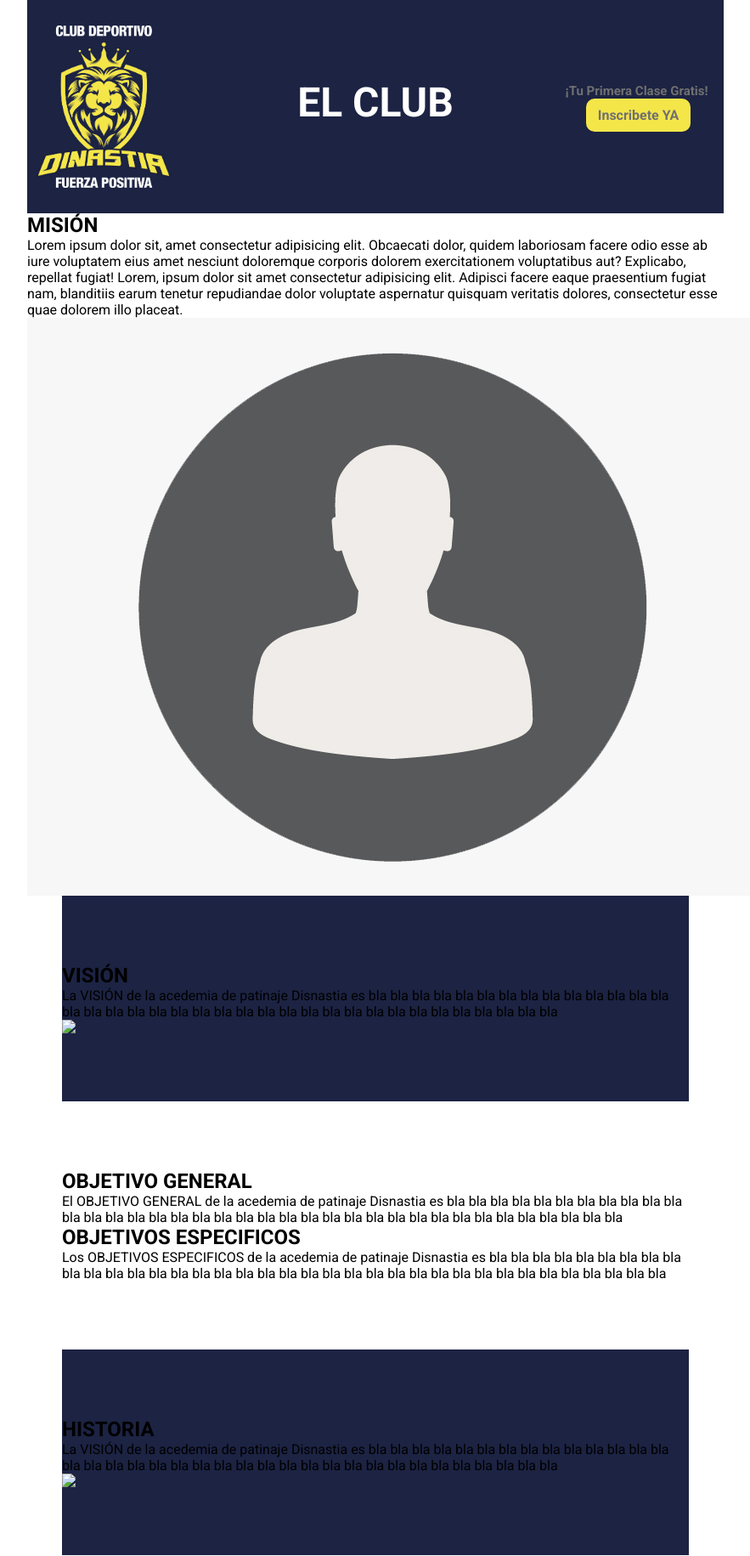
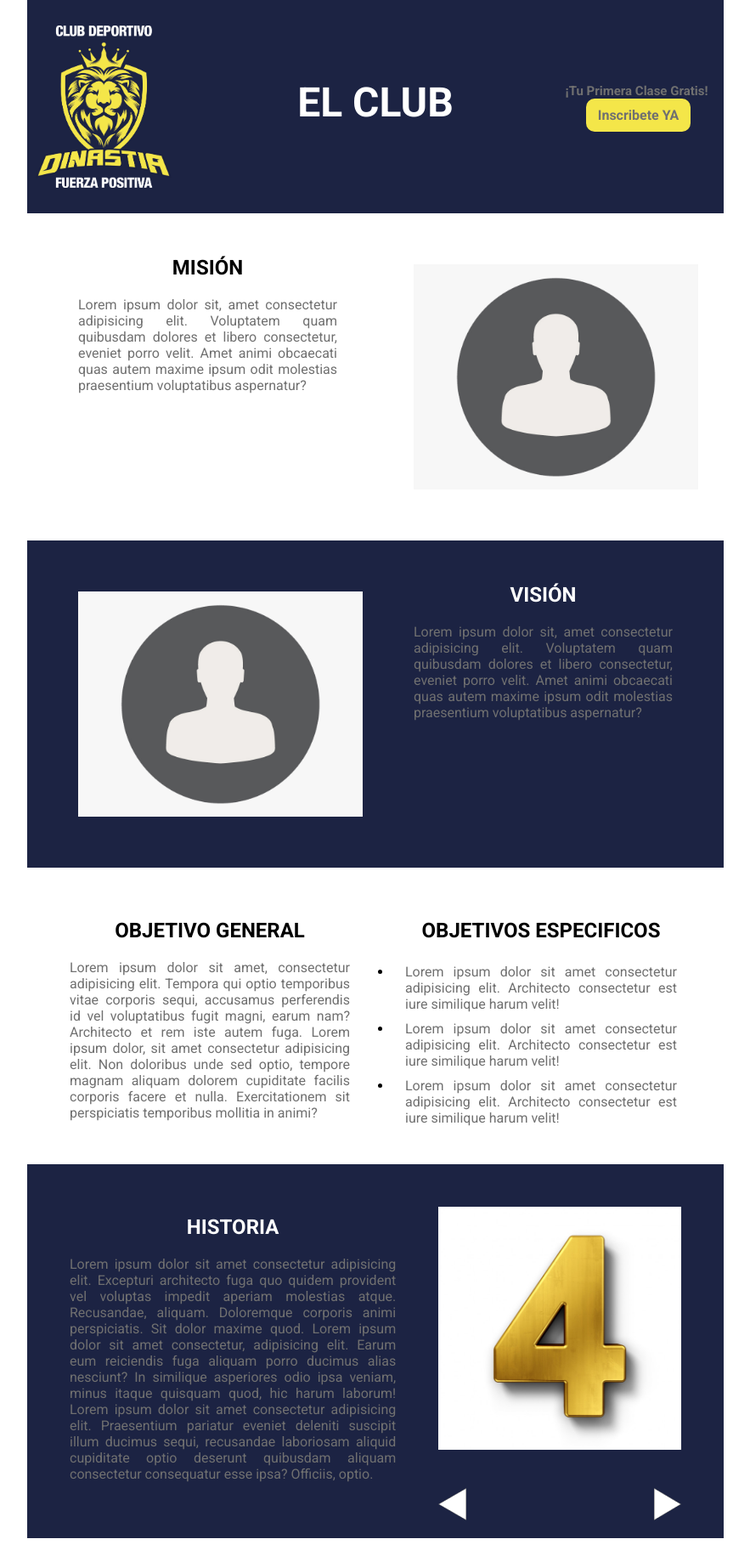
Before and after one commit to 147-11/DINASTIA, a PHP site: page /Club.html in a window 1280 px wide. Shown: the part 49-1880 px from the top of the page at 85% size, without its empty margins (198-1081 px from the left). Run offline with PHP 8.4, Linux system fonts and the light colour scheme; some libraries are stand-ins or nearby versions.

Commit message:
avance club

```diff
--- a/Club.html
+++ b/Club.html
@@ -13,7 +13,7 @@
         <nav class="menu">
             <ul>
                 <li><a href="index.html"><b>INICIO</b></a></li>
-                <li><a href="index.html#clb_intro" id="club"><b>EL CLUB</b></a></li>
+                <li><a href="Club.html" id="club"><b>EL CLUB</b></a></li>
                 <li><a href="index.html#cate"><b>CATEGORÍAS</b></a></li>
                 <li><a href="index.html#produc"><b>PRODUCTOS</b></a></li>
             </ul>
@@ -36,114 +36,152 @@
             </section>
 
             <section class="club_mision" id="clb_mision">
-                <h1 class="mision">
+                <div class="club_item">
+                    <div class="text_mision">
+                        <h1 class="titulo_mision">
                             MISIÓN
                         </h1>
-                <div class="club_text">
-                    <div class="text_into">
-                        <P class="intro_club">
-                        Lorem ipsum dolor sit, amet consectetur adipisicing elit. Obcaecati dolor, quidem laboriosam facere odio esse ab iure voluptatem eius amet nesciunt doloremque corporis dolorem exercitationem voluptatibus aut? Explicabo, repellat fugiat!
-                        Lorem, ipsum dolor sit amet consectetur adipisicing elit. Adipisci facere eaque praesentium fugiat nam, blanditiis earum tenetur repudiandae dolor voluptate aspernatur quisquam veritatis dolores, consectetur esse quae dolorem illo placeat.
+                        <P class="parra_mision">
+                        Lorem ipsum dolor sit, amet consectetur adipisicing elit. Voluptatem quam quibusdam dolores et libero consectetur, eveniet porro velit. Amet animi obcaecati quas autem maxime ipsum odit molestias praesentium voluptatibus aspernatur?
                         </P>
                     </div>
-                    <div class="text_into">
-                        <figure class="intro_img">
-                            <img src="img/default.png" class="club_img" alt="loguito">
-                        </figure>
+                    <div class="mision_img">
+                        <img src="img/default.png" alt="mision_img">
                     </div>
                 </div>
             </section>
 
-            <section class="VISION_contenedor">
-                <div class="Vision_Texto">
-                    <h2 class="Vision_suptitulo">VISIÓN</h2>
-                    <P class="Vision_parrafo">
-                        La VISIÓN de la acedemia de
-                        patinaje Disnastia es bla
-                        bla bla bla bla bla bla
-                        bla bla bla bla bla bla
-                        bla bla bla bla bla bla
-                        bla bla bla bla bla bla
-                        bla bla bla bla bla bla
-                        bla bla bla bla bla bla
+            <section class="club_vision" id="clb_vision">
+                <div class="club_item2">
+                    <div class="text_vision">
+                        <h1 class="titulo_vision">
+                            VISIÓN
+                        </h1>
+                        <P class="parra_vision">
+                        Lorem ipsum dolor sit, amet consectetur adipisicing elit. Voluptatem quam quibusdam dolores et libero consectetur, eveniet porro velit. Amet animi obcaecati quas autem maxime ipsum odit molestias praesentium voluptatibus aspernatur?
                     </P>
                     </div>
-                <figure class= "Vision_Img">
-                    <img src="#" class="Imagen">
-                </figure>
+                    <div class="vision_img">
+                        <img src="img/default.png" alt="vision_img">
+                    </div>
+                </div>
             </section>
 
             <section class="Objetivos_contenedor">
                 <div class="Objetivos_Texto">
-                    <h2 class="Obj_General_suptitulo">OBJETIVO GENERAL</h2>
-                    <P class="Obj_General_parrafo">
-                        El OBJETIVO GENERAL de la acedemia de
-                        patinaje Disnastia es bla
-                        bla bla bla bla bla bla
-                        bla bla bla bla bla bla
-                        bla bla bla bla bla bla
-                        bla bla bla bla bla bla
-                        bla bla bla bla bla bla
-                        bla bla bla bla bla bla
+                    <div class="obj_GEN">
+                        <h2 class="Obj_G">OBJETIVO GENERAL</h2>
+                        <P class="Obj_G_parra">
+                            Lorem ipsum dolor sit amet, consectetur adipisicing elit. Tempora qui optio temporibus vitae corporis sequi, accusamus perferendis id vel voluptatibus fugit magni, earum nam? Architecto et rem iste autem fuga.
+                            Lorem ipsum dolor, sit amet consectetur adipisicing elit. Non doloribus unde sed optio, tempore magnam aliquam dolorem cupiditate facilis corporis facere et nulla. Exercitationem sit perspiciatis temporibus mollitia in animi?
                         </P>
-                    <h2 class="Obj_Espesifico_suptitulo">OBJETIVOS ESPECIFICOS</h2>
-                    <P class="Obj_Espesifico_parrafo">
-                        Los OBJETIVOS ESPECIFICOS de la acedemia de
-                        patinaje Disnastia es bla
-                        bla bla bla bla bla bla
-                        bla bla bla bla bla bla
-                        bla bla bla bla bla bla
-                        bla bla bla bla bla bla
-                        bla bla bla bla bla bla
-                        bla bla bla bla bla bla
+                    </div>
+                    <div class="obj_esp">
+                        <h2 class="Obj_E">OBJETIVOS ESPECIFICOS</h2>
+                        <P class="Obj_E_parra">
+                            <ul class="list_objs">
+                                <li>
+                                   <p>
+                                    Lorem ipsum dolor sit amet consectetur adipisicing elit. Architecto consectetur est iure similique harum velit!
+                                   </p>
+                                </li>
+                                <li>
+                                    <p>
+                                     Lorem ipsum dolor sit amet consectetur adipisicing elit. Architecto consectetur est iure similique harum velit!
+                                    </p>
+                                 </li>
+                                 <li>
+                                    <p>
+                                     Lorem ipsum dolor sit amet consectetur adipisicing elit. Architecto consectetur est iure similique harum velit!
+                                    </p>
+                                 </li>
+                            </ul>
                         </P>
+                    </div>
                 </div>
             </section>
 
             <section class="Historia_contenedor">
-                <div class="Historia_Texto">
-                    <h2 class="Historia_suptitulo">HISTORIA</h2>
-                    <P class="Historia_parrafo">
-                        La VISIÓN de la acedemia de
-                        patinaje Disnastia es bla
-                        bla bla bla bla bla bla
-                        bla bla bla bla bla bla
-                        bla bla bla bla bla bla
-                        bla bla bla bla bla bla
-                        bla bla bla bla bla bla
-                        bla bla bla bla bla bla
-                    </P>
+            <div class="content_histo">
+                <div class="hitoria_text">
+                    <h1 id="titulito">
+                        HISTORIA
+                    </h1>
+                    <p id="parrafo_histo">
+                        Lorem ipsum dolor sit amet consectetur adipisicing elit. Excepturi architecto fuga quo quidem provident vel voluptas impedit aperiam molestias atque. Recusandae, aliquam. Doloremque corporis animi perspiciatis. Sit dolor maxime quod.
+                        Lorem ipsum dolor sit amet consectetur, adipisicing elit. Earum eum reiciendis fuga aliquam porro ducimus alias nesciunt? In similique asperiores odio ipsa veniam, minus itaque quisquam quod, hic harum laborum!
+                        Lorem ipsum dolor sit amet consectetur adipisicing elit. Praesentium pariatur eveniet deleniti suscipit illum ducimus sequi, recusandae laboriosam aliquid cupiditate optio deserunt quibusdam aliquam consectetur consequatur esse ipsa? Officiis, optio.
+                    </p>
                 </div>
-                <figure class= "Historia_Img">
-                    <img src="#" class="Imagen">
-                </figure>
+                <div class="content_img" id="content_imgs">
+                    <div class="item_imgs1" id="item-img1">
+                        <div class="img1" id="imagen1">
+                            <img src="img/uno.jpg" alt="primera">
+                        </div>
+                        <div class="flechas_uno">
+                            <a href="#imagen3">
+                             <img src="img/left.png" >
+                            </a>
+                            <a href="#imagen2">
+                                <img src="img/right.png" >
+                            </a>
+                        </div>
+                    </div>
+                    <div class="item_imgs1" id="item-img2">
+                        <div class="img1" id="imagen2">
+                            <img src="img/dos.jpg" alt="segunda">
+                        </div>
+                        <div class="flechas_uno">
+                            <a href="#imagen1">
+                                <img src="img/left.png" >
+                            </a>
+                            <a href="#imagen3">
+                                <img src="img/right.png" >
+                            </a>
+                        </div>
+                    </div>
+                    <div class="item_imgs1" id="item-img3">
+                        <div class="img1" id="imagen3">
+                            <img src="img/tres.jpg" alt="tercera">
+                        </div>
+                        <div class="flechas_uno">
+                            <a href="#imagen2">
+                                <img src="img/left.png" >
+                            </a>
+                            <a href="#imagen1">
+                                <img src="img/right.png" >
+                            </a>
+                        </div>
+                        </div>
+                </div>
+            </div>
             </section>
 
             <section class="PoliticasBien_contenedor">
                 <div class="PoliticasBien_Texto">
-                    <h2 class="PoliticasBien_suptitulo">POLITICAS DE BIENESTAR</h2>
+                    <div class="politica">
+                        <h2 class="PoliticasBien_suptitulo">
+                            POLITICAS DE BIENESTAR
+                        </h2>
                         <P class="PoliticasBien_parrafo">
-                        Las POLITICAS DE BIENESTAR de la acedemia de
-                        patinaje Disnastia es bla
-                        bla bla bla bla bla bla
-                        bla bla bla bla bla bla
-                        bla bla bla bla bla bla
-                        bla bla bla bla bla bla
-                        bla bla bla bla bla bla
-                        bla bla bla bla bla bla
+                        Lorem ipsum dolor sit amet consectetur adipisicing elit. Laudantium molestias at doloribus consectetur architecto tenetur rerum, unde cum tempore deserunt enim, necessitatibus fugiat corporis soluta reiciendis ullam, odio cumque a?
+                        Lorem ipsum dolor sit amet consectetur adipisicing elit. Voluptatem porro et voluptatum temporibus rem laboriosam,  adipisci molestiae assumenda non delectus, similique commodi sed maiores, libero facilis nam debitis quo natus!
                         </P>
                     </div>
-                <h2 class="primera_clase">!Tu primera clase Gratis!
-                </h2>
+                    <div class="btn-ins">
+                        <h2 class="primera_clase">!Tu primera clase Gratis! </h2>
                         <a href="incribete_ya">Inscribete YA</a>
+                    </div>
+                </div>
             </section>
         </main>
+
         <footer class="pie">
             <div class="contactos_text">
                 <nav class="nav_footer">
                     <ul>
-                        <il><a href="index.html"> Inicio</a> </il><br>
-                        <il><a href="#clb_intro">   El Club</a> </il><br>
+                        <il><a href="index.html">Inicio</a> </il><br>
+                        <il><a href="Club.html">El Club</a> </il><br>
                         <il><a href="#cate"> Categorías</a> </il><br>
                         <il><a href="#produc"> Productos</a> </il>
                     </ul>
@@ -155,7 +193,7 @@
                     <nav class="l_contactos">
                         <ul>
                             <il><a class="fas fa-envelope" hrfe=""> xxxx@xxxx.com</a> </il><br>
-                            <il><a class="fab fa-facebook-f" hrfe="#">   xxxxx xxx</a> </il><br>
+                            <il><a class="fab fa-facebook-f" hrfe="#"> xxxxx xxx</a> </il><br>
                             <il><a class="fab fa-instagram" hrfe="#"> xxxx_xx</a> </il><br>
                             <il><a class="fab fa-whatsapp" hrfe="#"> xxx xxx xx xxx</a> </il>
                         </ul>
--- a/css/Club.css
+++ b/css/Club.css
@@ -167,41 +167,210 @@ header label {
     text-align: center;
 }
 
-.Mision_contenedor{
-    width: 90%;
-    margin: 0 auto;
-    background:White;
+/*MISION*/
+
+.club_item{
+    display: flex;
+}
+
+.text_mision h1{
+    text-align: center;
+    padding: 20px;
+    padding-left: 50px;
+}
+
+.text_mision{
+    width: 100%;
+    padding: 30px;
+}
+
+.text_mision p{
+    text-align: justify;
+    margin-left: 30px;
+    color: #707070;
+}
+
+.mision_img{
+    width: 100%;
+    padding-left: 30px;
+    padding-top: 30px;
+    padding-bottom: 30px;
+    margin:30px;
+}
+
+.mision_img img{
+    width: 100%;
+    height: 100%;
+}
+
+/*VISION*/
+.club_vision{
+    background-color:#1C2343;
+}
+
+.club_item2{
+    display: flex;
+    flex-direction: row-reverse;
+}
+
+.text_vision h1{
+    text-align: center;
+    padding: 20px;
+    padding-right: 50px;
+    color: white;
+}
+
+.text_vision{
+    width: 100%;
+    padding: 30px;
+}
+
+.text_vision p{
+    text-align: justify;
+    margin-right: 30px;
+    color:#707070;
+}
+
+.vision_img{
+    width: 100%;
+    padding-left: 30px;
+    padding-top: 30px;
+    padding-bottom: 30px;
+    margin:30px;
+}
+
+.vision_img img{
+    width: 100%;
+    height: 100%;
+}
+
+/*OBJETIVOS*/
+.Objetivos_texto{
+    display: flex;
+    padding: 20px;
+}
+
+.obj_GEN,.obj_esp{
+    width: 100%;
+    padding: 20px;
+}
+
+.obj_GEN h2,.obj_esp h2{
+    text-align: center;
+    padding: 20px;
+}
+
+.obj_esp p,.obj_GEN p{
+    text-align: justify;
+    margin: 0 10px;
+    color: #707070;
+}
+.obj_esp li{
+    padding: 5px;
+}
+
+/*historia*/
+
+.content_histo{
+    display: flex;
+    justify-content: space-around;
+    background-color: #1C2343;
+    /*padding: 40px 0;*/
+}
+.historia_text{
+    width: 100%;
+}
+#titulito{
+    color:white;
+    text-align: center;
+    padding: 10px;
+    margin-top: 50px;
+}
+#parrafo_histo{
+    color: #707070;
+    text-align: justify;
+    padding: 10px 50px;
+}
+#content_imgs{
+    height: 420px;
+    width: 3000px;
     overflow: hidden;
-    padding:80px 0;
-    }
+    padding-right: 50px;
+    margin-top: 20px;
+}
+.item_imgs1{
+position: relative;
+height: 100%;
+}
 
-.VISION_contenedor{
-    width: 90%;
-    margin: 0 auto;
-    background:#1C2343;
-    overflow: hidden;
-    padding:80px 0;
+.img1{
+    height: 75%;
+    text-align: center;
 }
-.Objetivos_contenedor{
-    width: 90%;
-    margin: 0 auto;
-    background:White;
-    overflow: hidden;
-    padding:80px 0;
+.flechas_uno{
+    position: absolute;
+    height: 20%;
+    width: 100%;
+    bottom: 5px;
+    display: flex;
+    justify-content: space-between;
 }
-.Historia_contenedor{
-    width: 90%;
-    margin: 0 auto;
-    background:#1C2343;
-    overflow: hidden;
-    padding:80px 0;
+.content_img img{
+    width: 100%;
+    margin-top: 30px;
 }
-.PoliticasBien_contenedor{
-    width: 90%;
-    margin: 0 auto;
-    background:White;
-    overflow: hidden;
-    padding:80px 0;
+.flechas_uno img{
+    height: 45%;
+    /*margin-top: 20px;*/
+}
+
+/*POLITICA DE BIENESTAR*/
+.PoliticasBien_Texto{
+    display: flex;
+    justify-content: space-around;
+    padding: 20px;
+}
+.PoliticasBien_Texto .politica{
+    width: 100%;
+    height: 100%;
+    padding: 0 0 40px 40px;
+}
+
+.PoliticasBien_Texto .politica h2{
+    text-align: center;
+    padding: 20px;
+    margin-left: 20px;
+}
+.PoliticasBien_Texto .politica p{
+    text-align: justify;
+}
+
+.PoliticasBien_Texto .btn-ins{
+    width: 100%;
+    height: 100%;
+    display: flex;
+    flex-direction: column;
+    align-items: center;
+    padding-top: 45px;
+
+}
+.PoliticasBien_Texto .btn-ins a{
+    text-align: center;
+    color: #764ba2;
+    background-color: #F4E649;
+    border-radius: 10px;
+    text-decoration: none;
+    padding: 20px;
+    width: 25%;
+}
+.PoliticasBien_Texto .btn-ins h2{
+    font-size: 30px;
+    width: 40%;
+    color:#1C2343;
+    background-color: #9F9F9F;
+    border-radius: 10px;
+    text-align: center;
+    padding:20px;
 }
 /*Footer*/
 .pie {
```
Lines whose indentation alone changed are shown as unchanged.
